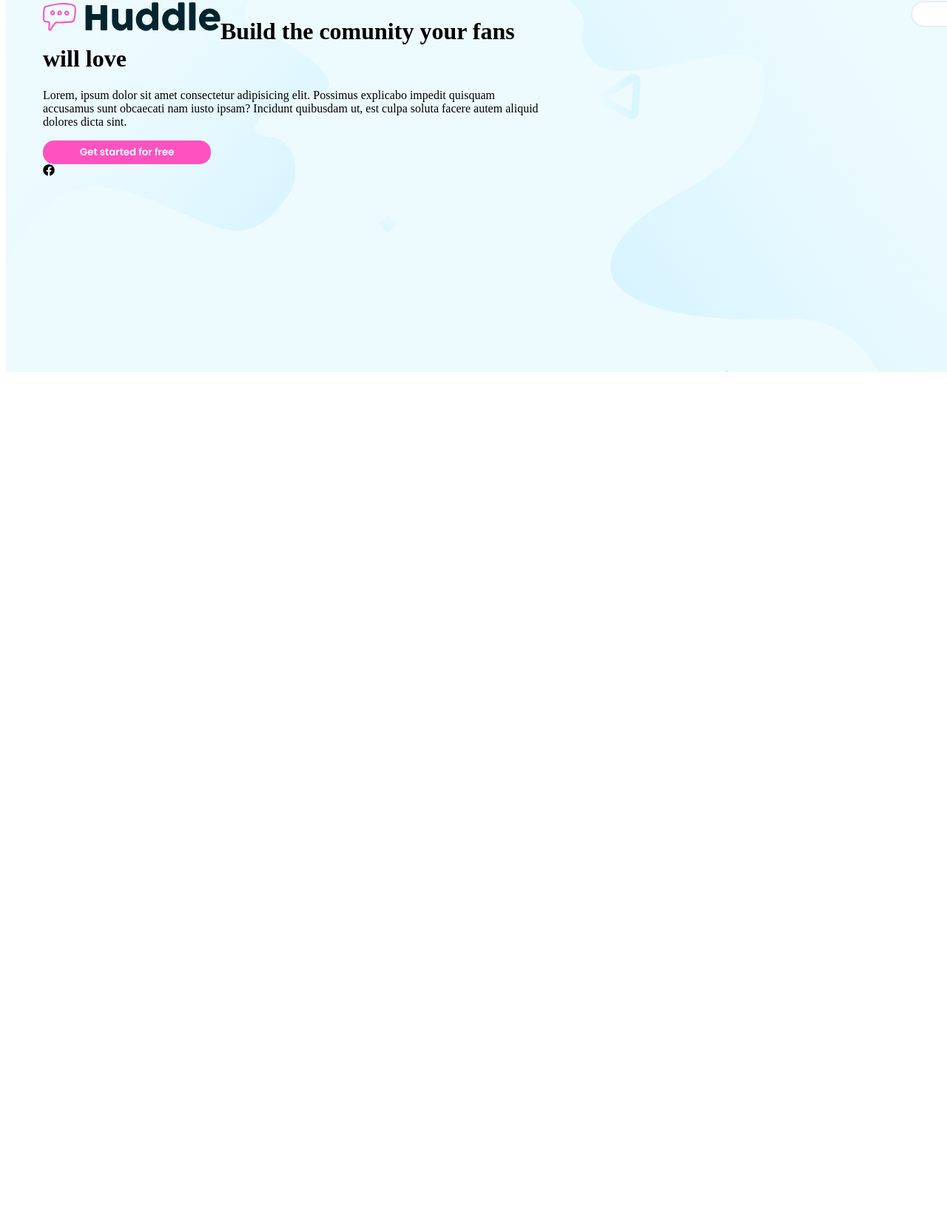
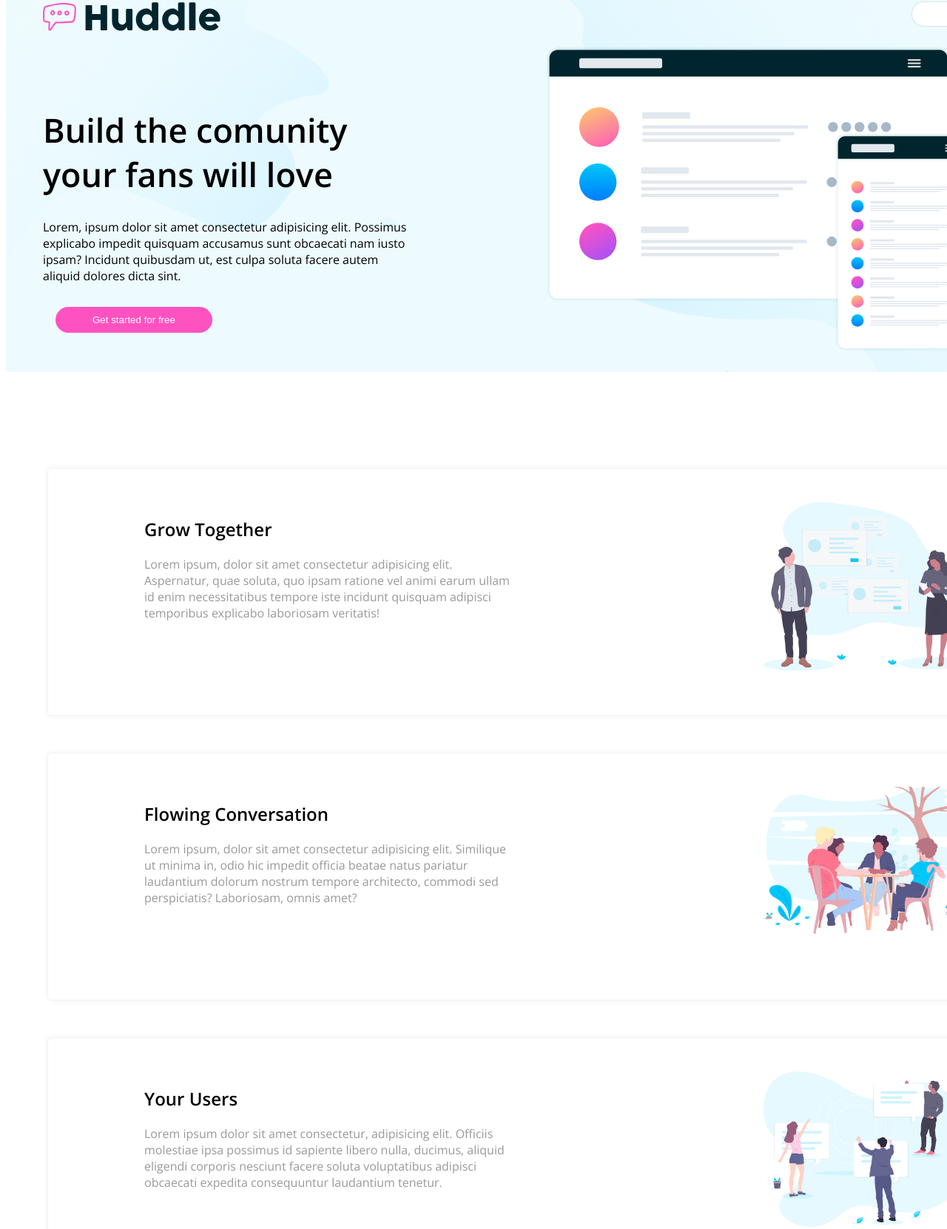
Before and after one commit to jhonmendex/fronend-mision-tic, a plain HTML site: page index.html in a window 1280 px wide. Shown: the part 55-1717 px from the top of the page at 74% size. Before the commit the page ends 800 px from the top, so only its background shows below. Drawn offline with nearby package versions, Linux system fonts and the light colour scheme.

Commit message:
add new section

```diff
--- a/css/styles.css
+++ b/css/styles.css
@@ -31,14 +31,71 @@
 }
 
 .info-description {
+  width: 500px;
+  font-family: "Open Sans", sans-serif;
+  margin-top: 70px;
+  float: left;
+}
+
+.section-container .section {
+  border: 1px solid #f2f2f2;
+  margin: 50px 56px;
+  box-shadow: 0px 0px 10px #f2f2f2;
+  border-radius: 5px;
+  height: 240px;
+  padding: 45px 80px 48px 130px;
+}
+
+.section-info p {
+  color: #999;
+}
+.section-container {
+  margin-top: 130px;
+  font-family: "Open Sans", sans-serif;
+}
+
+.section-img {
+  width: 50%;
+  text-align: right;
+  float: right;
+  margin-left: 28px;
+}
+
+.section-img img {
   width: 50%;
 }
 
+.section-info {
+  width: 45%;
+  float: left;
+}
+
+.info-image {
+  float: left;
+  width: 500px;
+}
+.info-image img {
+  width: 580px;
+  margin: 16px 0px 20px 179px;
+}
+
+.info-description h1 {
+  font-weight: 600;
+  width: 440px;
+  font-size: 45px;
+  line-height: 60px;
+}
+
 .info-description button {
-  font-family: "Poppins", sans-serif;
   color: #fff;
   background-color: #fe52c0;
-  border-radius: 15px;
-  padding: 6px 50px;
+  border-radius: 40px;
+  padding: 10px 50px;
   border: none;
+  margin-left: 17px;
+  margin-top: 15px;
 }
+
+.clear {
+  clear: both;
+}
--- a/index.html
+++ b/index.html
@@ -16,6 +16,14 @@
       rel="stylesheet"
       href="https://cdnjs.cloudflare.com/ajax/libs/font-awesome/6.0.0-beta2/css/all.min.css"
     />
+    <link
+      href="https://fonts.googleapis.com/css2?family=Open+Sans&display=swap"
+      rel="stylesheet"
+    />
+    <link
+      href="https://fonts.googleapis.com/css2?family=Open+Sans:wght@400;600&display=swap"
+      rel="stylesheet"
+    />
   </head>
   <body>
     <div class="wrapper">
@@ -27,6 +35,7 @@
           <div class="try">
             <button>Try it Free</button>
           </div>
+          <div class="clear"></div>
           <div class="info">
             <div class="info-description">
               <h1>Build the comunity your fans will love</h1>
@@ -39,7 +48,59 @@
               <button>Get started for free</button>
             </div>
             <div class="info-image">
-              <i class="fab fa-facebook"></i>
+              <img src="images/illustration-mockups.svg" alt="mockup" />
+            </div>
+            <div class="clear"></div>
+          </div>
+        </div>
+        <div class="section-container">
+          <div class="section">
+            <div class="section-info">
+              <h2>Grow Together</h2>
+              <p>
+                Lorem ipsum, dolor sit amet consectetur adipisicing elit.
+                Aspernatur, quae soluta, quo ipsam ratione vel animi earum ullam
+                id enim necessitatibus tempore iste incidunt quisquam adipisci
+                temporibus explicabo laboriosam veritatis!
+              </p>
+            </div>
+            <div class="section-img">
+              <img
+                src="images/illustration-grow-together.svg"
+                alt="conversation"
+              />
+            </div>
+          </div>
+          <div class="section">
+            <div class="section-info">
+              <h2>Flowing Conversation</h2>
+              <p>
+                Lorem ipsum, dolor sit amet consectetur adipisicing elit.
+                Similique ut minima in, odio hic impedit officia beatae natus
+                pariatur laudantium dolorum nostrum tempore architecto, commodi
+                sed perspiciatis? Laboriosam, omnis amet?
+              </p>
+            </div>
+            <div class="section-img">
+              <img
+                src="images/illustration-flowing-conversation.svg"
+                alt="conversation"
+              />
+            </div>
+          </div>
+          <div class="section">
+            <div class="section-info">
+              <h2>Your Users</h2>
+              <p>
+                Lorem ipsum dolor sit amet consectetur, adipisicing elit.
+                Officiis molestiae ipsa possimus id sapiente libero nulla,
+                ducimus, aliquid eligendi corporis nesciunt facere soluta
+                voluptatibus adipisci obcaecati expedita consequuntur laudantium
+                tenetur.
+              </p>
+            </div>
+            <div class="section-img">
+              <img src="/images/illustration-your-users.svg" alt="users" />
             </div>
           </div>
         </div>
```
